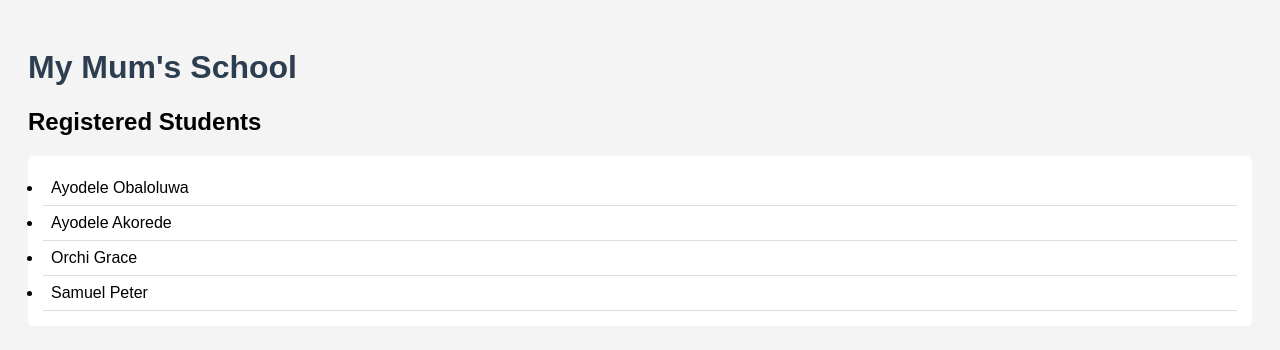
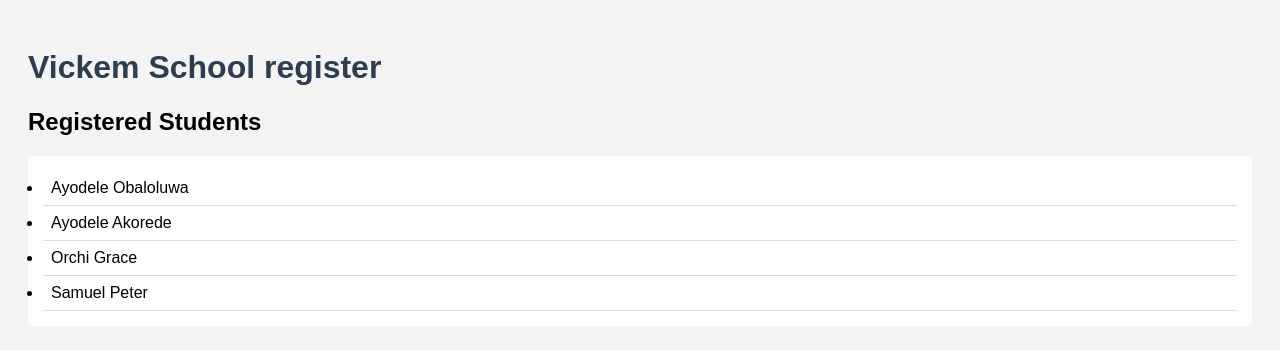
Before and after one commit to lloyr/VICKEM-STUDENT-REGISTER, a plain HTML site: page index.html in a window 1280 px wide. Drawn offline with Linux system fonts and the light colour scheme.

Commit message:
Update index.html

```diff
--- a/index.html
+++ b/index.html
@@ -7,7 +7,7 @@
 </head>
 <body>
 
-    <h1>My Mum's School</h1>
+    <h1>Vickem School register</h1>
     <h2>Registered Students</h2>
 
     <ul id="studentList"></ul>
```
